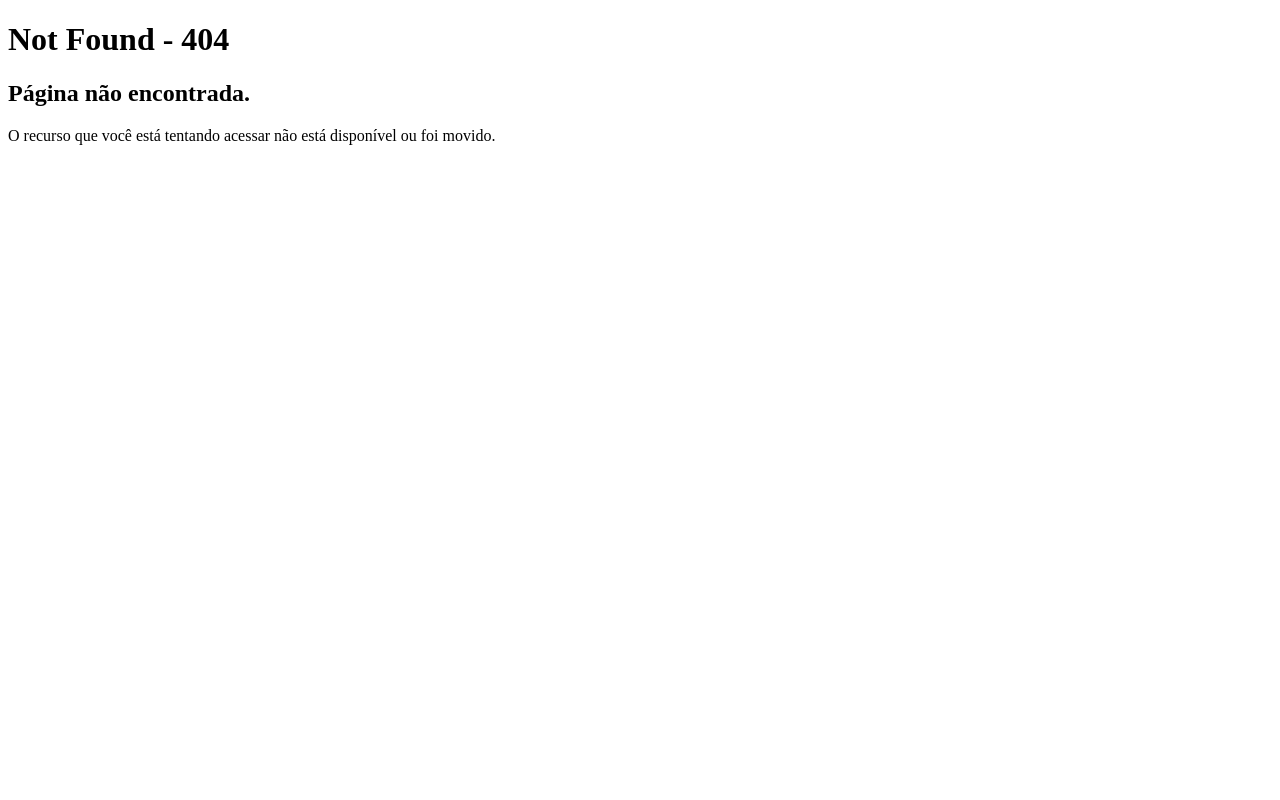
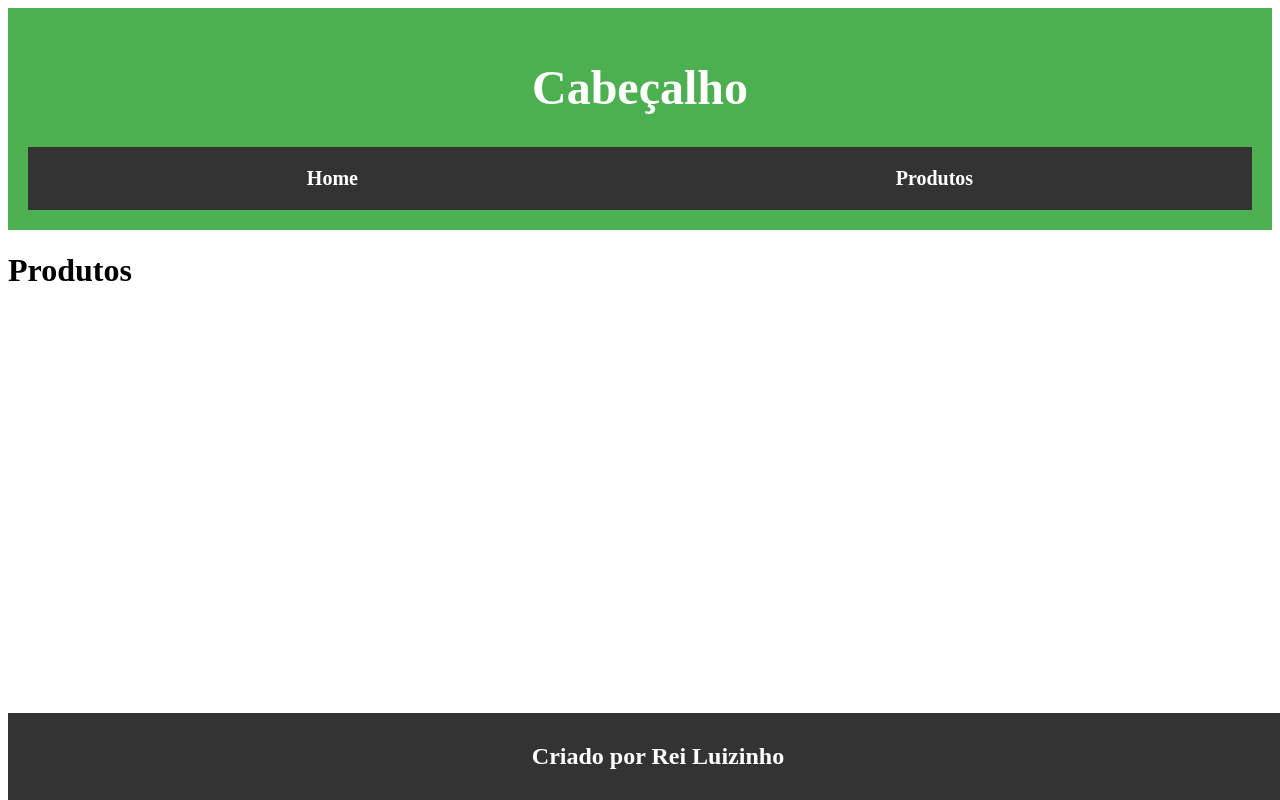
Before and after one commit to 1TDSPO-2024/aula-10-2sem-, a React (Vite) app in the folder aula10/: page /produtos in a window 1280 px wide. Before the commit this address had no page. Built offline with nearby package versions, Linux system fonts and the light colour scheme.

Commit message:
Criada a rota Produtos

```diff
--- a/aula10/src/main.tsx
+++ b/aula10/src/main.tsx
@@ -5,11 +5,13 @@ import { createBrowserRouter, RouterProvider } from 'react-router-dom';
 import Home from './routes/Home/index.tsx';
 import NotFound from './routes/NotFound/index.tsx';
 import Usuarios from './routes/Usuarios/index.tsx';
+import Produtos from './routes/Produtos/index.tsx';
 
 const routes = createBrowserRouter([
   {path:"/",element:<App/> , errorElement:<NotFound/>, children:[
     {path:"/",element:<Home/>},
     {path:"/users",element:<Usuarios/>},
+    {path:"/produtos",element:<Produtos/>},
   ]}
 ]);
 
--- /dev/null
+++ b/aula10/src/routes/Produtos/index.tsx
@@ -0,0 +1,8 @@
+
+export default function Produtos(){
+    return (
+        <div>
+            <h1>Produtos</h1>
+        </div>
+    );
+}
```
